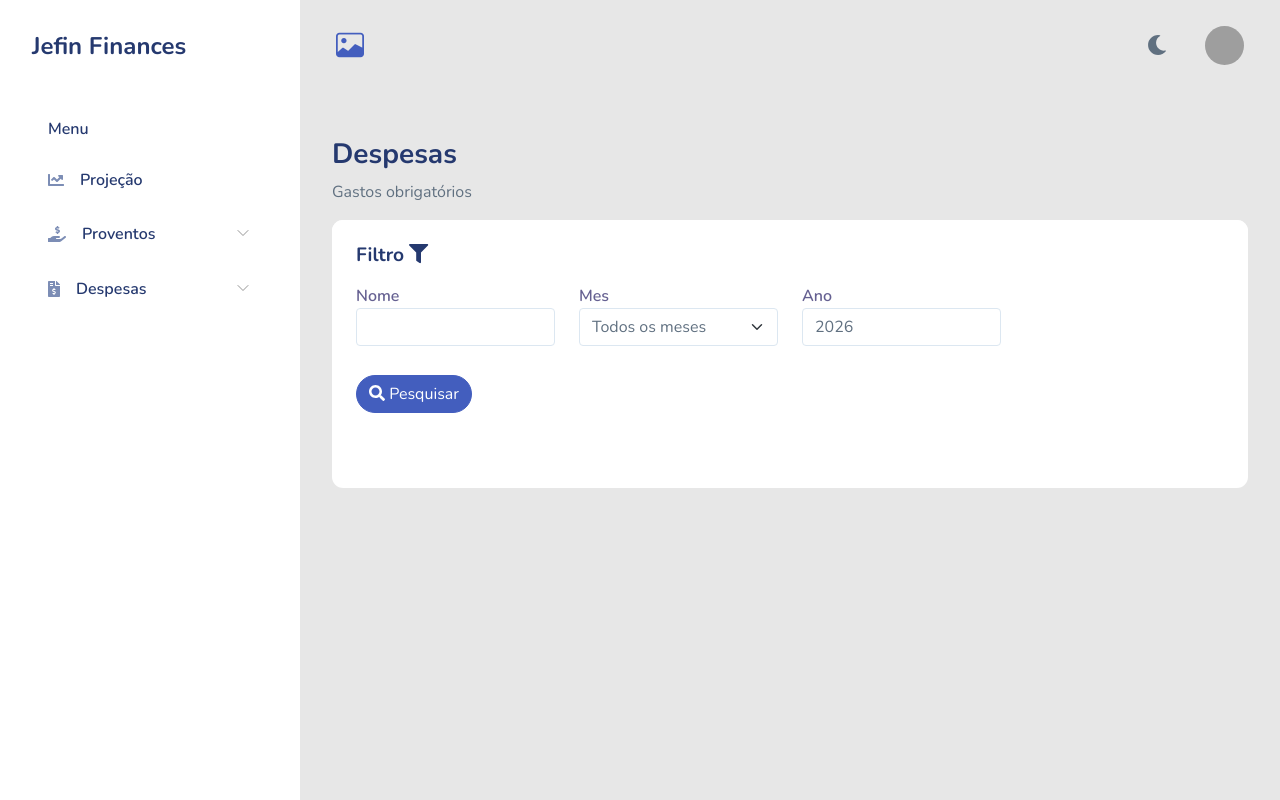
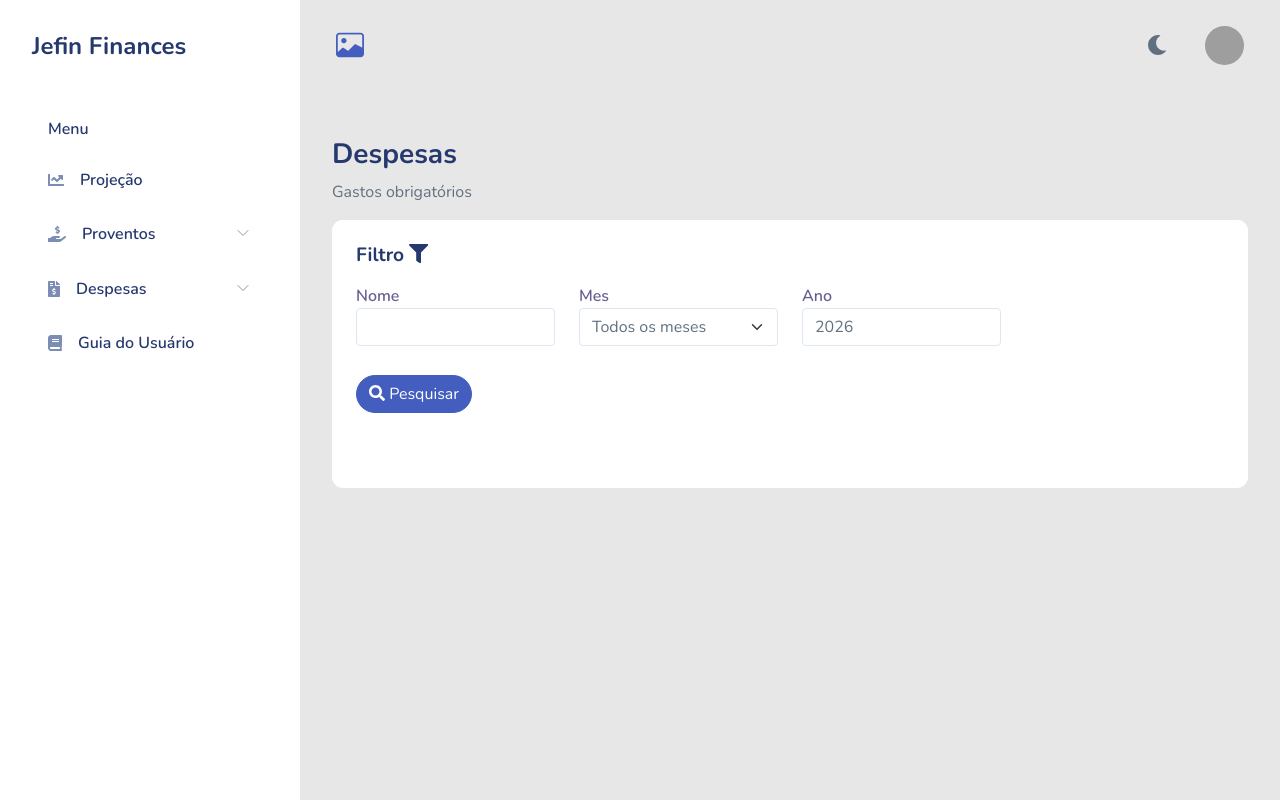
Before and after one commit to JefersonConceicao/jefin_finances, a Laravel app: template resources/views/despesas/index.blade.php in a window 1280 px wide. Run offline with Laravel 8, Linux system fonts and the light colour scheme; the template is opened without the code that fills it: most values are stand-ins (such as "Sample title", 1, 10 or a date in 2020); data that the repository does not hold is empty; some libraries are stand-ins or nearby versions; some web fonts are replaced; grey boxes are pictures that could not be loaded.

Commit message:
feat: link do Guia do Usuário no menu lateral

```diff
--- a/resources/views/guia/index.blade.php
+++ b/resources/views/guia/index.blade.php
@@ -237,7 +237,7 @@ flowchart LR
 
     <section id="passos">
       <h2>Primeiros passos</h2>
-      <p>Uma ordem que funciona bem no primeiro uso. Depois do login você cai na <b>Projeção</b>; as outras telas ficam nos menus <b>Proventos</b> e <b>Despesas</b>.</p>
+      <p>Uma ordem que funciona bem no primeiro uso. Depois do login você cai na <b>Projeção</b>; as outras telas ficam nos menus <b>Proventos</b> e <b>Despesas</b>, e este guia fica no item <b>Guia do Usuário</b>.</p>
       <ol class="steps">
         <li><div><h3>Crie sua conta e entre</h3><p>Pela tela de cadastro, ou com a conta Google. Cada usuário só vê os próprios dados.</p></div></li>
         <li><div><h3>Cadastre o que entra todo mês</h3><p><span class="where">Proventos Fixos</span> Descrição, valor e mês de início. Sem mês de fim, vale por tempo indeterminado.</p></div></li>
--- a/resources/views/layout/sidebar.blade.php
+++ b/resources/views/layout/sidebar.blade.php
@@ -54,6 +54,13 @@
         </ul>
     </li>
 
+    <li class="sidebar-item {{ request()->is('guia') ? 'active' : '' }}">
+        <a href="/guia" class="sidebar-link">
+            <i class="fas fa-book"></i>
+            <span> Guia do Usuário </span>
+        </a>
+    </li>
+
     @if(Auth::user()->id == 16)
         <li class="sidebar-item">
             <a href="/users" class="sidebar-link">
```
Also changed, not shown: docs/arquitetura.md (+1 -1 lines), tests/Feature/MenuTest.php (+10 -0 lines).
